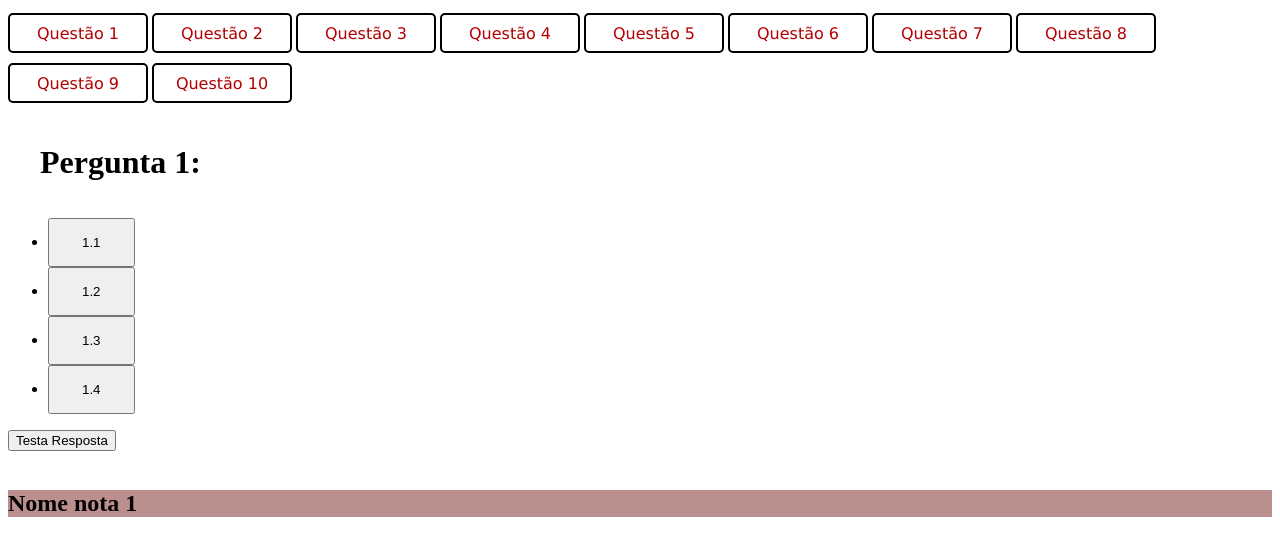
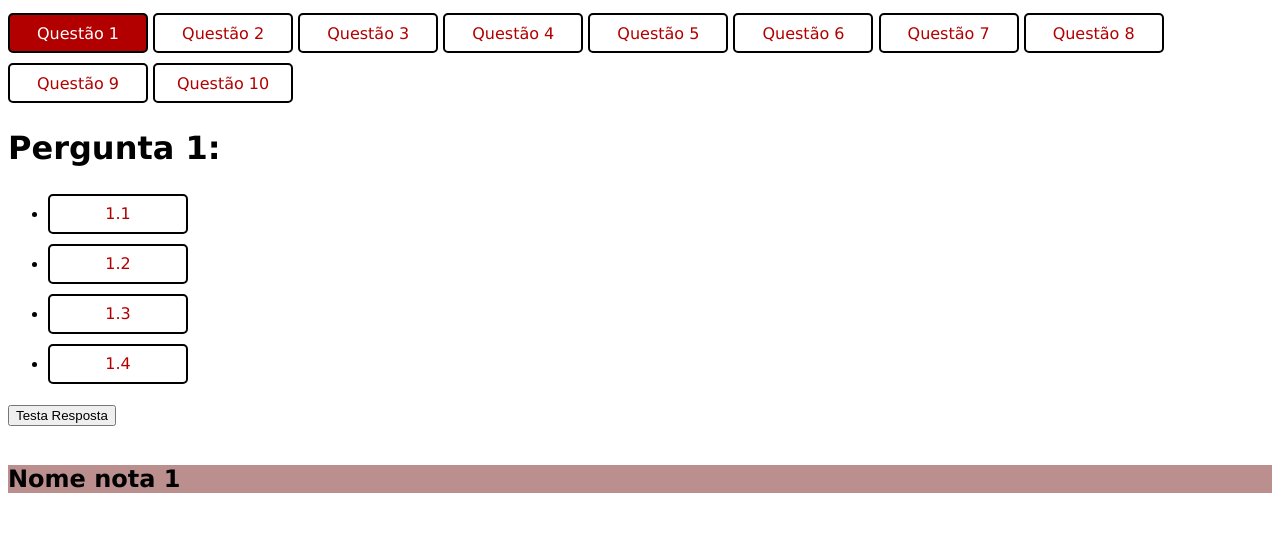
Before and after one commit to RogerioCunhaFatec/API_QUIZ, a plain HTML site: page index.html in a window 1280 px wide. Drawn offline with Linux system fonts and the light colour scheme.

Commit message:
31/03/2023 Terminado Animação Seleção das questões

```diff
--- a/estilo.css
+++ b/estilo.css
@@ -6,6 +6,7 @@
 
 .quizz{
 
+    font-family: verdana;
     display: flex;
     justify-content: first baseline;
     display: block;
@@ -34,22 +35,45 @@
   }
 
 
+#pergunta_{
 
+    font-family: verdana;
+
+}
 
 .lista{
 
-    padding: 15px 32px;
+
+    font-family: verdana;
+    height: 40px;
+    width: 140px;
+    font-family: verdana;
+    font-size: 100%;
+    background-color: white;
+    color:#b20000;
+    border: 2px solid black;
+    border-radius: 5px;
+    margin-top: 5px;
+    margin-bottom: 5px;
+    transition-duration: 0.5s;
 
 }
 
+.lista:hover {
+    background-color: #b20000;
+    color: white;
+  }
+
 .diploma{
 
+    font-family: verdana;
     display: none;
 
 }
 
 .diploma2{
 
+    font-family: verdana;
     display: block;
 
 }
--- a/index.html
+++ b/index.html
@@ -1,30 +1,30 @@
 <!DOCTYPE html>
 <html lang="pt-br">
   <head>
-    <meta charset="UTF-8">
-    <meta http-equiv="X-UA-Compatible" content="IE=edge">
-    <meta name="viewport" content="width=device-width, initial-scale=1.0">
+    <meta charset="UTF-8" />
+    <meta http-equiv="X-UA-Compatible" content="IE=edge" />
+    <meta name="viewport" content="width=device-width, initial-scale=1.0" />
     <title>Estudo de Quizz.</title>
-    <link rel="stylesheet" href="estilo.css">
-
+    <link rel="stylesheet" href="estilo.css" />
   </head>
   <body>
-
-<img src="./img/Scrum.png" alt="Imagem para Diploma" id="imagem_diploma">
+    <img src="./img/Scrum.png" alt="Imagem para Diploma" id="imagem_diploma" />
 
     <div class="quizz">
-    <button class ="botao_1" onclick="carregar(pergunta01)"> Questão  1 </button>
-    <button class ="botao_1" onclick="carregar(pergunta02)"> Questão  2 </button>
-    <button class ="botao_1" onclick="carregar(pergunta03)"> Questão  3 </button>
-    <button class ="botao_1" onclick="carregar(pergunta04)"> Questão  4 </button>
-    <button class ="botao_1" onclick="carregar(pergunta05)"> Questão  5 </button>
-    <button class ="botao_1" onclick="carregar(pergunta06)"> Questão  6 </button>
-    <button class ="botao_1" onclick="carregar(pergunta07)"> Questão  7 </button>
-    <button class ="botao_1" onclick="carregar(pergunta08)"> Questão  8 </button>
-    <button class ="botao_1" onclick="carregar(pergunta09)"> Questão  9 </button>
-    <button class ="botao_1" onclick="carregar(pergunta10)"> Questão 10</button>
+      <button class="botao_1" onclick="carregar(pergunta01)">Questão 1</button>
+      <button class="botao_1" onclick="carregar(pergunta02)">Questão 2</button>
+      <button class="botao_1" onclick="carregar(pergunta03)">Questão 3</button>
+      <button class="botao_1" onclick="carregar(pergunta04)">Questão 4</button>
+      <button class="botao_1" onclick="carregar(pergunta05)">Questão 5</button>
+      <button class="botao_1" onclick="carregar(pergunta06)">Questão 6</button>
+      <button class="botao_1" onclick="carregar(pergunta07)">Questão 7</button>
+      <button class="botao_1" onclick="carregar(pergunta08)">Questão 8</button>
+      <button class="botao_1" onclick="carregar(pergunta09)">Questão 9</button>
+      <button class="botao_1" onclick="carregar(pergunta10)">Questão 10</button>
+    </div>
 
-<h1 class="lista"></h1>
+    <div>
+      <h1 id="pergunta_"></h1>
       <ul>
         <li><button class="lista" onclick="answer(1)"></button></li>
         <li><button class="lista" onclick="answer(2)"></button></li>
@@ -33,30 +33,25 @@
       </ul>
 
       <button onclick="answerTest()">Testa Resposta</button>
-
     </div>
 
-    <br>
+    <br />
 
     <!-- Trecho formatação do Diploma e impressão do Diploma  -->
 
-<div class="diploma" style="background-color: aquamarine;">
+    <div class="diploma" style="background-color: aquamarine">
       <h2>
-        <input id = "nome_diploma" type="text" placeholder="Insira seu Nome:">
+        <input id="nome_diploma" type="text" placeholder="Insira seu Nome:" />
       </h2>
       <button onclick="carregaDados()">Carrega dados</button>
     </div>
 
-
-
-<div class="diploma2" style="background-color: rosybrown;">
+    <div class="diploma2" style="background-color: rosybrown">
       <h1 id="nota_diploma"></h1>
       <h2 id="diploma_nome">Nome nota 1</h2>
     </div>
 
     <button class="diploma" onclick="imprimir()">Imprimir</button>
-
-
   </body>
 
   <script src="script.js"></script>
--- a/script.js
+++ b/script.js
@@ -1,109 +1,113 @@
 //require('fs').readFileSync('input.txt', 'utf8')
-
 
 // Área dedicada as variaveis utilizadas nas questões.
 
-let pergunta01 = ["Pergunta 1:",1.1,1.2,1.3,1.4,0]
-let pergunta02 = ["Pergunta 2:",2.1,2.2,2.3,2.4,1]
-let pergunta03 = ["Pergunta 3:",3.1,3.2,3.3,3.4,2]
-let pergunta04 = ["Pergunta 4:",4.1,4.2,4.3,4.4,3]
-let pergunta05 = ["Pergunta 5:",5.1,5.2,5.3,5.4,4]
-let pergunta06 = ["Pergunta 6:",6.1,6.2,6.3,6.4,5]
-let pergunta07 = ["Pergunta 7:",7.1,7.2,7.3,7.4,6]
-let pergunta08 = ["Pergunta 8:",8.1,8.2,8.3,8.4,7]
-let pergunta09 = ["Pergunta 9:",9.1,9.2,9.3,9.4,8]
-let pergunta10 = ["Pergunta 10:",10.1,10.2,10.3,10.4,9]
+let pergunta01 = ["Pergunta 1:", 1.1, 1.2, 1.3, 1.4, 0];
+let pergunta02 = ["Pergunta 2:", 2.1, 2.2, 2.3, 2.4, 1];
+let pergunta03 = ["Pergunta 3:", 3.1, 3.2, 3.3, 3.4, 2];
+let pergunta04 = ["Pergunta 4:", 4.1, 4.2, 4.3, 4.4, 3];
+let pergunta05 = ["Pergunta 5:", 5.1, 5.2, 5.3, 5.4, 4];
+let pergunta06 = ["Pergunta 6:", 6.1, 6.2, 6.3, 6.4, 5];
+let pergunta07 = ["Pergunta 7:", 7.1, 7.2, 7.3, 7.4, 6];
+let pergunta08 = ["Pergunta 8:", 8.1, 8.2, 8.3, 8.4, 7];
+let pergunta09 = ["Pergunta 9:", 9.1, 9.2, 9.3, 9.4, 8];
+let pergunta10 = ["Pergunta 10:", 10.1, 10.2, 10.3, 10.4, 9];
 
+var lista;
+var resposta = { 0: 0, 1: 0, 2: 0, 3: 0, 4: 0, 5: 0, 6: 0, 7: 0, 8: 0, 9: 0 };
+var gabarito = { 0: 1, 1: 2, 2: 3, 3: 4, 4: 1, 5: 2, 6: 3, 7: 4, 8: 1, 9: 2 };
+var resultado = 0;
 
-var lista
-var resposta = {0 : 0, 1 : 0, 2 : 0, 3 : 0, 4 : 0, 5 : 0 ,6 : 0, 7 : 0, 8 : 0, 9: 0}
-var gabarito = {0 : 1, 1 : 2, 2 : 3, 3 : 4, 4 : 1, 5 : 2 ,6 : 3, 7 : 4, 8 : 1, 9: 2}
-var resultado = 0
+/*
+:::::::::::::::::::::::::::::::::::::::::::::::::::::::
+Determina questão a ser carregada e carrega respostas.
+:::::::::::::::::::::::::::::::::::::::::::::::::::::::
 
+*/
 
-// Determina questão a ser carregada e carrega respostas.
+window.onload = carregar(pergunta01);
 
-window.onload = carregar(pergunta01)
+function carregar(var1) {
+  lista = [var1];
+  n1 = lista[0][5]
+  console.log(lista)
 
-function carregar(var1){
-    lista = [var1]
-//  console.log(lista)
+  document.getElementById("pergunta_").textContent = lista[0][0];
+  document.getElementsByClassName("botao_1")[n1].style.backgroundColor = "#b20000";
+  document.getElementsByClassName("botao_1")[n1].style.color = "white";
 
-for(i=0; i < document.getElementsByClassName("lista").length; i++){
-    document.getElementsByClassName("lista")[i].textContent = lista[0][i]
+  for(i=0; i < 10; i++){
+    if (i != n1){
+    document.getElementsByClassName("botao_1")[i].style.backgroundColor = "white";
+    document.getElementsByClassName("botao_1")[i].style.color = "#b20000";
+  }
+}
+
+  for (i = 0; i < document.getElementsByClassName("lista").length; i++) {
+    document.getElementsByClassName("lista")[i].textContent = lista[0][i + 1];
     //  console.log(document.getElementsByClassName("lista")[i])
   }
 }
 
-// Executa o carregamento das respostas sobre o array resposta para check final.
+/*
+::::::::::::::::::::::::::::::::::::::::::::::::::::::::::::::::::::::::::::::
+ Executa o carregamento das respostas sobre o array resposta para check final.
+::::::::::::::::::::::::::::::::::::::::::::::::::::::::::::::::::::::::::::::
+*/
 
-
-function answer(var1){
-
-    resposta[lista[0][5]] = var1
-    console.log(resposta)
+function answer(var1) {
+  resposta[lista[0][5]] = var1;
+  //console.log(resposta);
 }
-
-
-
 
 // Realiza teste das respostas e já ínicia carregamento do díploma
 
-function answerTest(){
-
-    for(i=0; i < 10 ; i++){
-
+function answerTest() {
+  for (i = 0; i < 10; i++) {
     //console.log(gabarito[i])
     //console.log(resposta[i])
 
-        if (resposta[i] == gabarito[i]){
-            resultado +=1
+    if (resposta[i] == gabarito[i]) {
+      resultado += 1;
+    }
+  }
+  //console.log(resultado);
+
+  document.getElementsByClassName("diploma")[0].style.display = "block";
+  document.getElementsByClassName("diploma")[1].style.display = "block";
+  document.getElementsByClassName("diploma2")[0].style.display = "block";
+
+  document.getElementById(
+    "nota_diploma"
+  ).textContent = `Nota da sua avaliação foi : ${resultado} de 10`;
 }
 
-    }
-    console.log(resultado)
-
-    document.getElementsByClassName("diploma")[0].style.display = "block"
-    document.getElementsByClassName("diploma")[1].style.display = "block"
-    document.getElementsByClassName("diploma2")[0].style.display = "block"
-
-    document.getElementById("nota_diploma").textContent = `Nota da sua avaliação foi : ${resultado} de 10`
-
+function teste() {
+  console.log(document.getElementById("botao_1").value);
 }
 
-function teste(){
-console.log(document.getElementById("botao_1").value)}
+var nomeDiploma;
 
-
-
-
-var nomeDiploma
-
-
-function carregaDados(){
-
+function carregaDados() {
   // Grava nome em uma variavel e carrega no Diploma.html
 
-    console.log(document.getElementById("nome_diploma").value)
+  console.log(document.getElementById("nome_diploma").value);
 
-    nomeDiploma = document.getElementById("nome_diploma").value
+  nomeDiploma = document.getElementById("nome_diploma").value;
 
-    console.log(nomeDiploma)
-
+  console.log(nomeDiploma);
 
   // Manipulação documento Diploma
 
-    document.getElementById("diploma_nome").textContent =  nomeDiploma
-
+  document.getElementById("diploma_nome").textContent = nomeDiploma;
 }
 
+function imprimir() {
+  document.getElementsByClassName("quizz")[0].style.display = "none";
+  document.getElementsByClassName("diploma")[0].style.display = "none";
+  document.getElementsByClassName("diploma")[1].style.display = "none";
 
-function imprimir(){
-    document.getElementsByClassName("quizz")[0].style.display = "none"
-    document.getElementsByClassName("diploma")[0].style.display = "none"
-    document.getElementsByClassName("diploma")[1].style.display = "none"
+  document.getElementById("imagem_diploma").style.display = "block";
 
-    document.getElementById("imagem_diploma").style.display = "block"
-
-    window.print()
+  window.print();
 }
```
Lines whose indentation alone changed are shown as unchanged.
